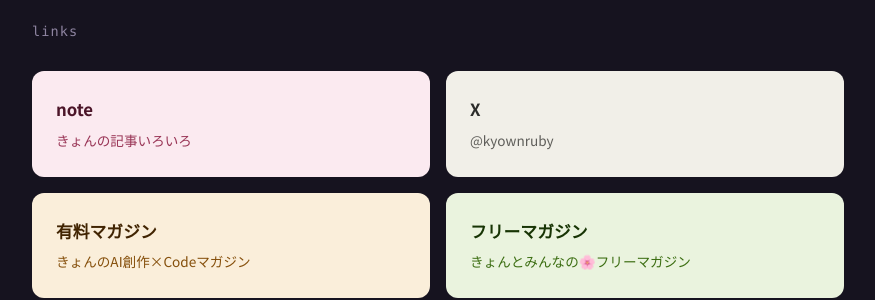
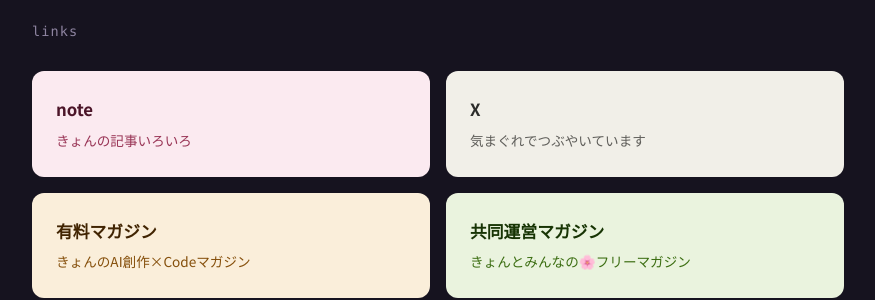
Before and after one commit to kyownruby/kyown-home, a plain HTML site: page site/index.html in a window 1280 px wide. Shown: the part 1080-1380 px from the top of the page, without its empty margins (202-1077 px from the left). Drawn offline with Linux system fonts and the light colour scheme; a web font is replaced by a local one.

Commit message:
Update index.html

```diff
--- a/site/index.html
+++ b/site/index.html
@@ -99,14 +99,14 @@
           </a>
           <a class="card card-x" href="https://x.com/kyownruby" target="_blank" rel="noopener noreferrer">
             <h3 class="card-title">X</h3>
-            <p class="card-sub">@kyownruby</p>
+            <p class="card-sub">気まぐれでつぶやいています</p>
           </a>
           <a class="card card-magazine" href="https://note.com/kyownruby/m/mba7670bc3f4f" target="_blank" rel="noopener noreferrer">
             <h3 class="card-title">有料マガジン</h3>
             <p class="card-sub">きょんのAI創作×Codeマガジン</p>
           </a>
           <a class="card card-free" href="https://note.com/kyownruby/m/md96759f4be5b" target="_blank" rel="noopener noreferrer">
-            <h3 class="card-title">フリーマガジン</h3>
+            <h3 class="card-title">共同運営マガジン</h3>
             <p class="card-sub">きょんとみんなの🌸フリーマガジン</p>
           </a>
         </div>
```
